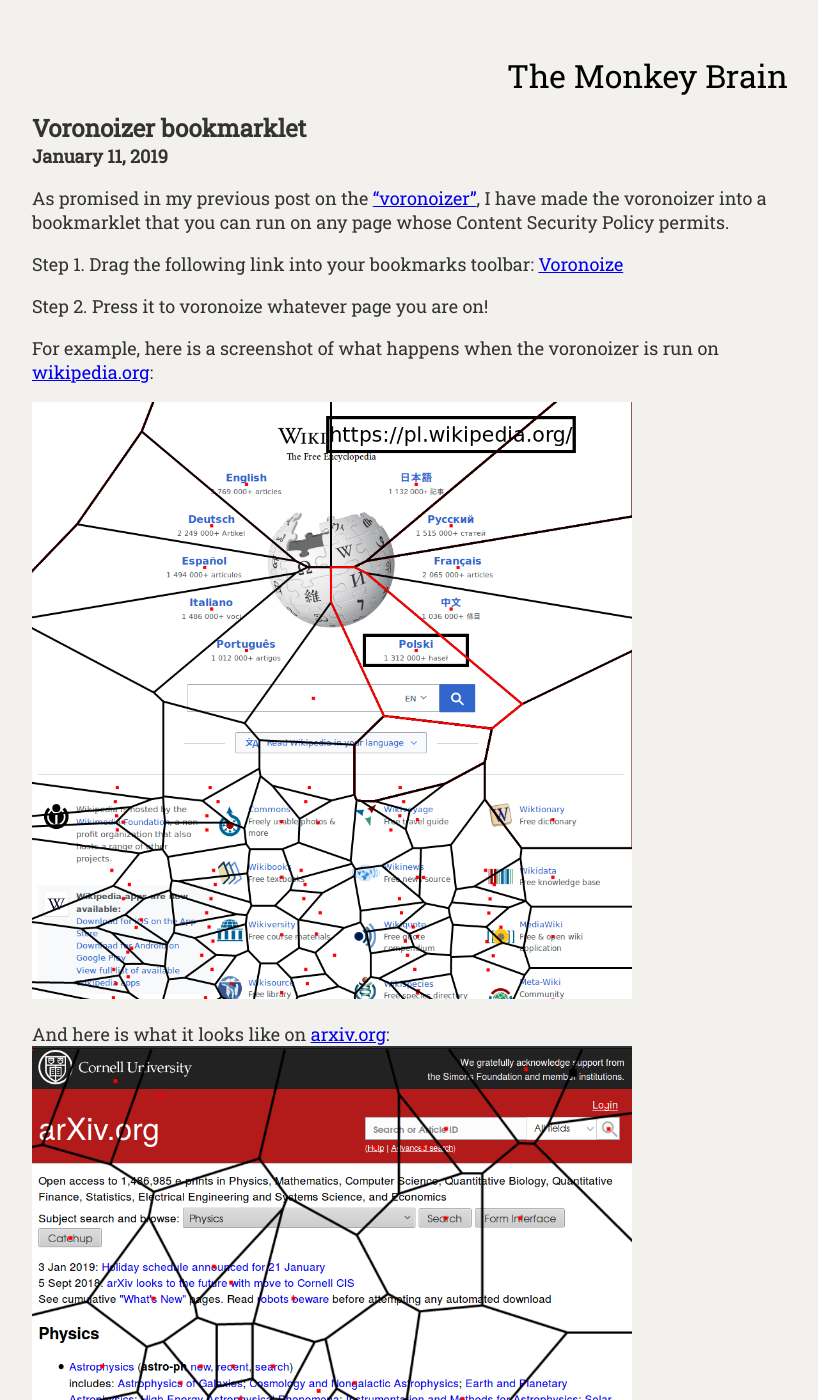
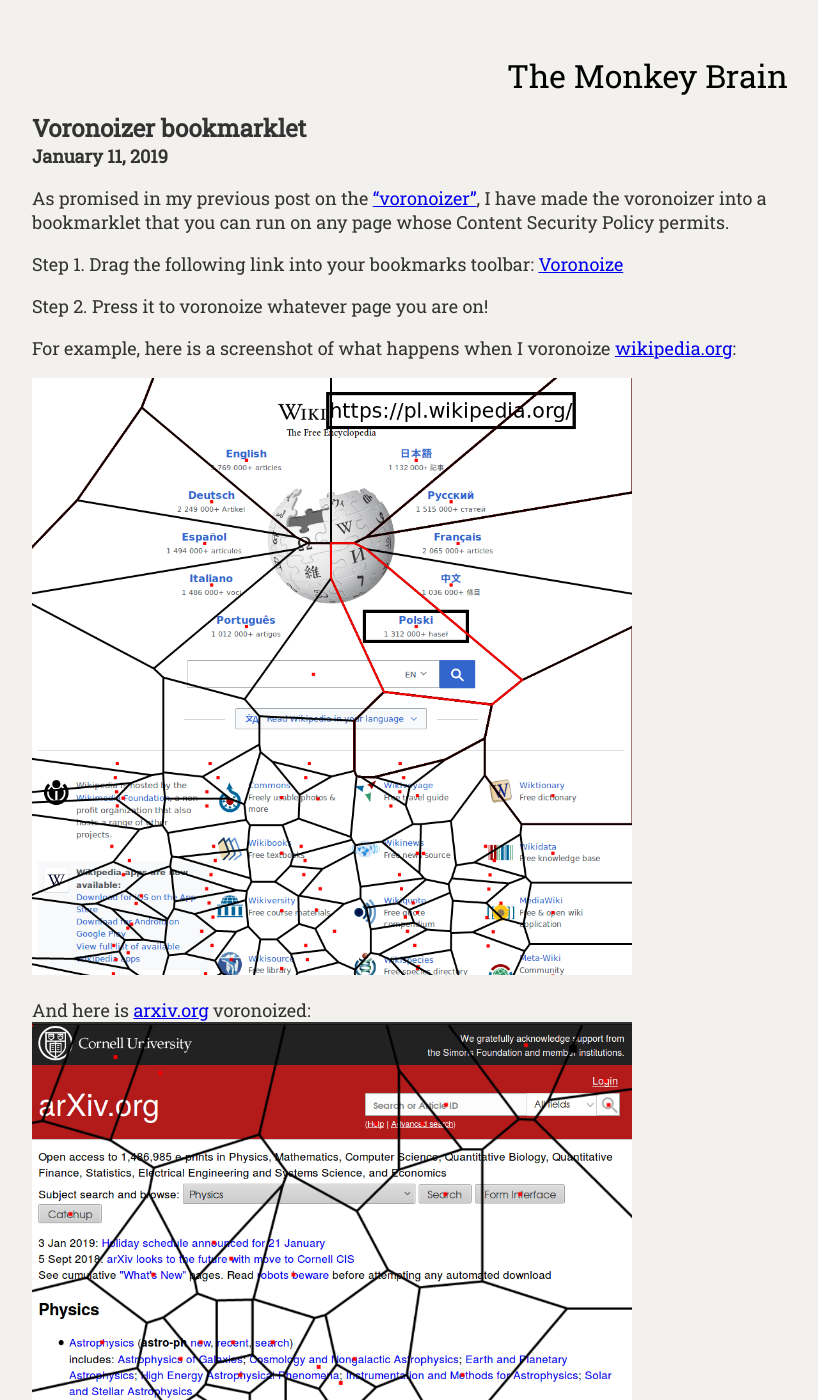
Before and after one commit to samzhang111/samzhang111.github.io, a Jekyll site: the page built from _posts/2019-01-11-voronoi-bookmarklet.md, in a window 1280 px wide and 1400 px high. Shown: the whole window, without its empty margins (230-1048 px from the left). Built offline with Jekyll 4.4.1, drawn with Linux system fonts in a browser that asks for light colours; nearby versions of some CDN libraries.

Commit message:
phrasing

```diff
--- a/_posts/2019-01-11-voronoi-bookmarklet.md
+++ b/_posts/2019-01-11-voronoi-bookmarklet.md
@@ -11,11 +11,11 @@
 
 Step 2. Press it to voronoize whatever page you are on!
 
-For example, here is a screenshot of what happens when the voronoizer is run on [wikipedia.org](https://www.wikipedia.org):
+For example, here is a screenshot of what happens when I voronoize [wikipedia.org](https://www.wikipedia.org):
 
 <img src="/images/voronoi-wikipedia.png" style="width: 600px" alt="Wikipedia 'voronized'"/>
 
-And here is what it looks like on [arxiv.org](https://arxiv.org):
+And here is [arxiv.org](https://arxiv.org) voronoized:
 <img src="/images/voronoi-arxiv.png" style="width: 600px" alt="Arxiv 'voronized'"/>
 
 Again, the code for this is available on Github [here](https://github.com/samzhang111/html-voronoi).
```
